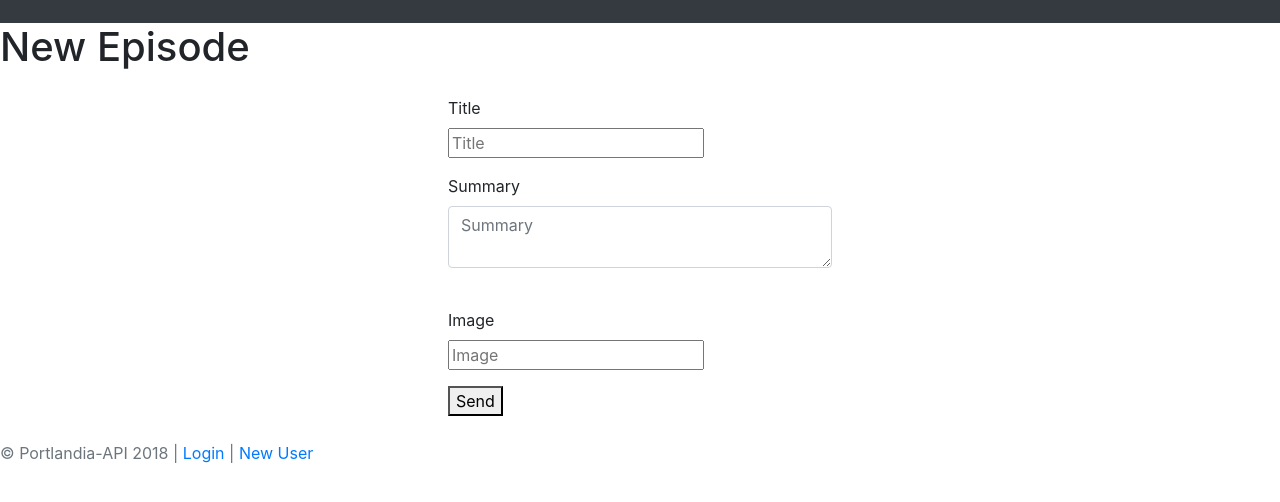
After one commit to kendrajmoore/portlandia-api, a Node server app: template views/episodes/new.hbs in a window 1280 px wide. The commit adds this page. Shown: the part 49-551 px from the top of the page. Run offline with Node 20, Linux system fonts and the light colour scheme; the template is opened without the code that fills it, so the values that code supplies are empty; some libraries are stand-ins or nearby versions.

Commit message:
add views

```diff
--- a/server.js
+++ b/server.js
@@ -32,9 +32,9 @@ app.engine("hbs", hbs({ defaultLayout: "main", extname: "hbs" }));
 app.set("view engine", "hbs");
 
 const usersController = require("./controllers/users.js");
-app.use("/user", usersController);
+app.use("/portlandia/user", usersController);
 const episodeController = require("./controllers/episodes.js");
-app.use("/episode", usersController);
+app.use("/portlandia/episode", episodeController);
 
 // Mongoose Connection
 const mongoUri =
@@ -48,6 +48,11 @@ app.get("/", (req, res) => {
     res.send("i love puppies");
 });
 
+//404 page
+app.get("*", (req, res) => {
+    res.render("error/index.hbs");
+});
+
 app.listen(port, () => {
     console.log("listening");
 });
--- /dev/null
+++ b/views/episodes/new.hbs
@@ -0,0 +1,21 @@
+{{> header}}
+  {{> nav}}
+      <h1>New Episode</h1>
+       <div style="width: 30%; margin: 25px auto;">
+      <form action="/post/" method="POST">
+          <div class="form-group">
+              <label for="title">Title</label><br>
+              <input type="text" name="title" placeholder="Title" /><br/>
+          </div>
+          <div class="form-group">
+              <label for="summary">Summary</label>
+               <textarea name="summary" class="form-control" id="post-summary" placeholder="Summary"></textarea><br/>
+          </div>
+          <div class="form-group">
+              <label for="image">Image</label><br>
+              <input type="text" name="image" placeholder="Image" />
+          </div>
+          <button type="submit" class="orange">Send</button>
+
+      </form>
+  </div>
--- /dev/null
+++ b/views/error/index.hbs
@@ -0,0 +1,5 @@
+{{>header}}
+{{> nav}}
+    <h1>Sorry</h1>
+    <h2>We cannot find the page you are looking for</h2>
+    <img src="https://www.rd.com/wp-content/uploads/2018/02/19_Adorable-Puppy-Pictures-that-Will-Make-You-Melt_391191067_chris_tina-760x506.jpg" alt="">
--- a/views/partials/footer.hbs
+++ b/views/partials/footer.hbs
@@ -1,6 +1,6 @@
 <footer class="footer">
   <div class="footer">
-    <p class="text-muted">&copy; Reddit 2018 | <a href="/user/login">Login</a> | <a href="/user/sign-up">New User</a></p>
+    <p class="text-muted">&copy; Portlandia-API 2018 | <a href="/portlandia/user/login">Login</a> | <a href="/portlandia/user/signup">New User</a></p>
   </div>
 </footer>
 <!-- jQuery CDN -->
```
Also changed, not shown: models/users.js (+0 -7 lines), views/episodes/index.hbs (added, +9 -0 lines), views/users/login.hbs (added, +19 -0 lines), views/users/signup.hbs (added, +19 -0 lines), views/episodes/edit.hbs (added), views/episodes/show.hbs (added).
